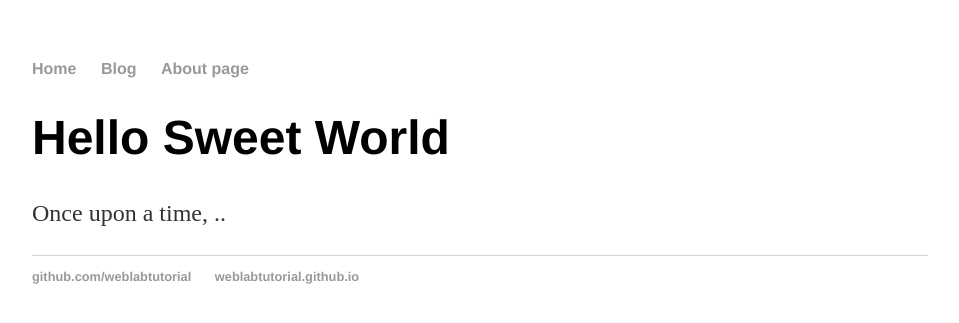
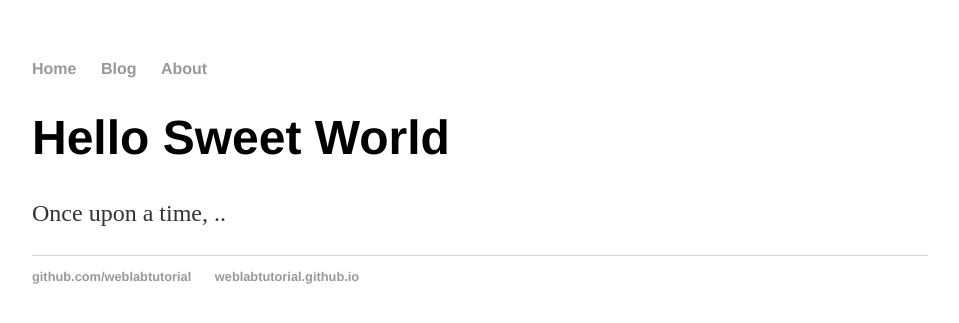
Before and after one commit to prasitha-12/prasitha-12.github.io, a Jekyll site: the page built from index.html, in a window 1280 px wide. Shown: the top 323 px of the page, without its empty margins (160-1119 px from the left). Built offline with Jekyll 4.4.1, drawn with Linux system fonts in a browser that asks for light colours.

Commit message:
Update default.html

```diff
--- a/_layouts/default.html
+++ b/_layouts/default.html
@@ -10,7 +10,7 @@
       <ul>
         <li><a href="/">Home</a></li>
         <li><a href="/blog">Blog</a></li>
-        <li><a href="/">About page</a></li>
+        <li><a href="/About">About</a></li>
       </ul>
     </nav>
     <div class="container">
```
